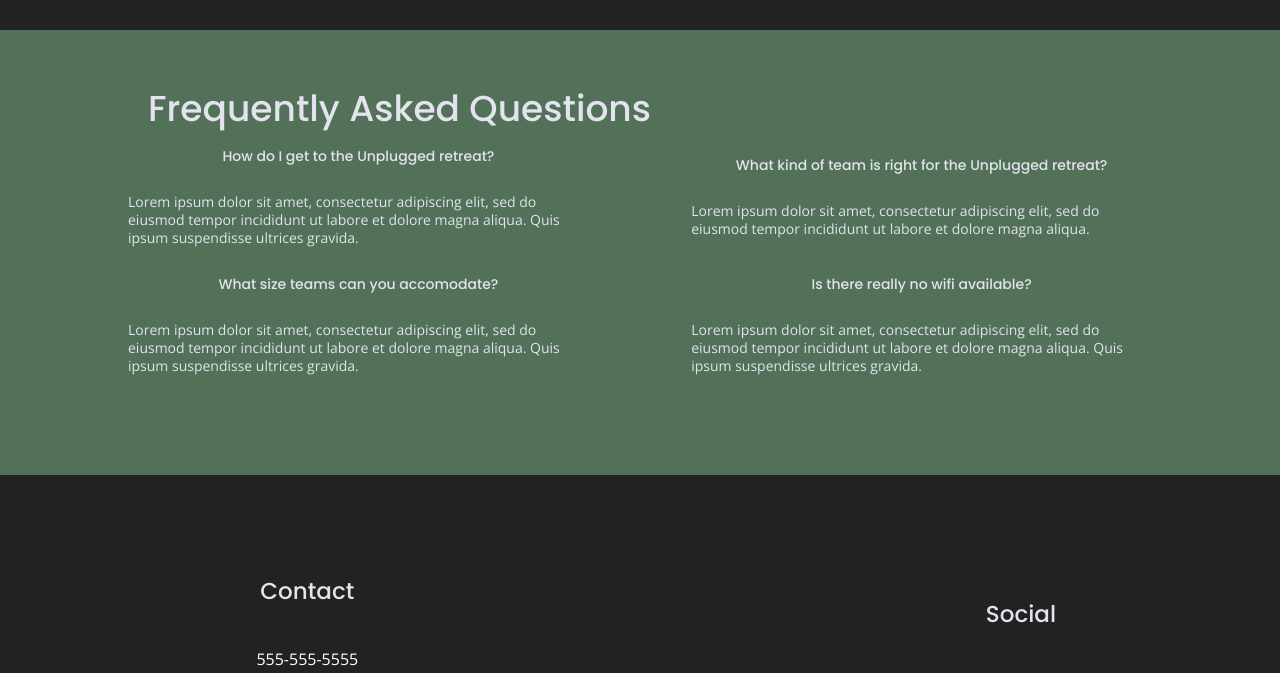
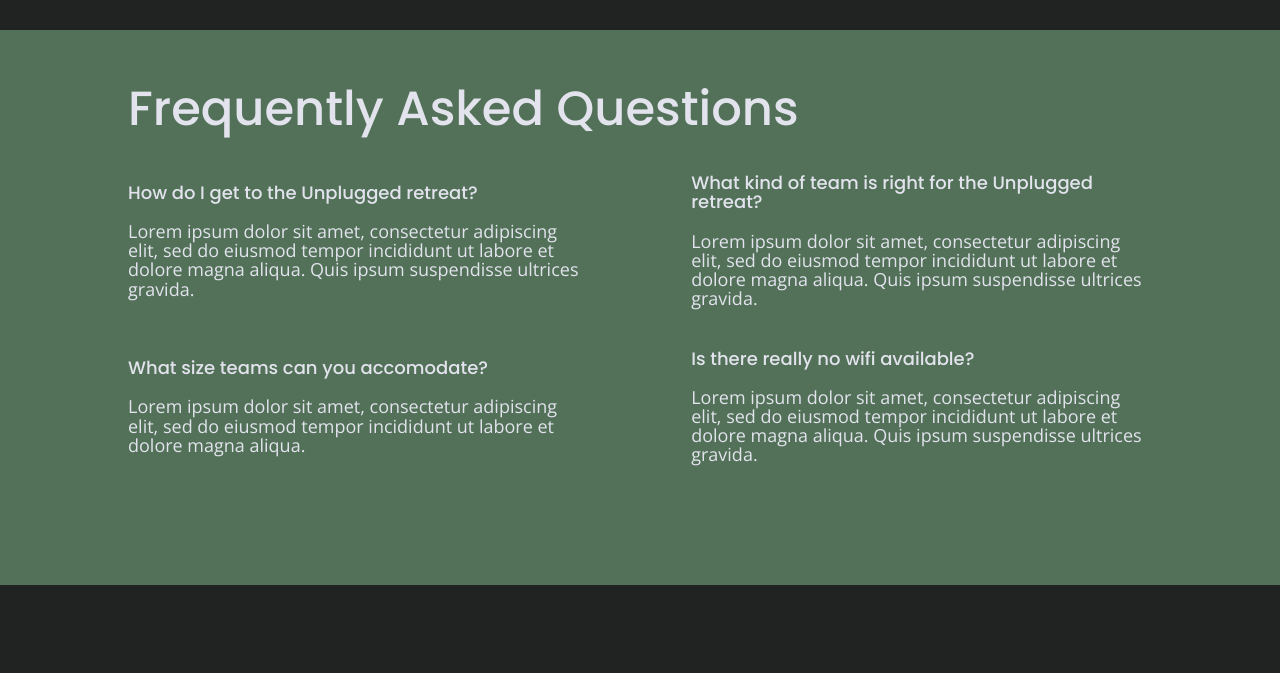
Before and after one commit to elizab-vd/unplugged-site, a website: page faq/index.html in a window 1280 px wide. Shown: the part 91-764 px from the top of the page. Drawn offline with nearby package versions, Linux system fonts and the light colour scheme.

Commit message:
Desktop style for FAQ page

```diff
--- a/css/main.css
+++ b/css/main.css
@@ -1171,7 +1171,37 @@ section.contact-section .content-wrapper{
 	margin-right: 125px;
 }
 
+/*============================================================
+	DESKTOP FAQ PAGE
+=============================================================*/
 
+.faq {
+	padding-bottom: 100px;
+}
+
+.faq h2 {
+	font-size: 3rem;
+	line-height: auto;
+	padding: 0 0 20px 0;
+}
+
+.faq-content {
+	align-items: flex-start;
+}
+
+.faq h3,
+.faq p {
+	font-size: 1.125rem;
+	line-height: 1.2rem;
+}
+
+.faq h3 {
+	margin: 20px 0 20px 0;
+}
+
+.faq p {
+	margin: 0 0 20px 0;
+}
 
 }
 
--- a/faq/index.html
+++ b/faq/index.html
@@ -63,15 +63,15 @@
 					<div class="faq-content">
 						<h3>What kind of team is right for the Unplugged retreat?</h3>
 						<p>Lorem ipsum dolor sit amet, consectetur adipiscing elit,
-							sed do eiusmod tempor incididunt ut labore et dolore magna aliqua.</p>
+							sed do eiusmod tempor incididunt ut labore et dolore magna aliqua.
+							Quis ipsum suspendisse ultrices gravida.</p>
 					</div>
 
 				<!----faq 3---->
 					<div class="faq-content">
 						<h3>What size teams can you accomodate?</h3>
 						<p>Lorem ipsum dolor sit amet, consectetur adipiscing elit,
-							sed do eiusmod tempor incididunt ut labore et dolore magna aliqua. Quis ipsum suspendisse
-							ultrices gravida.</p>
+							sed do eiusmod tempor incididunt ut labore et dolore magna aliqua.</p>
 					</div>
 
 				<!----faq 4---->
```
